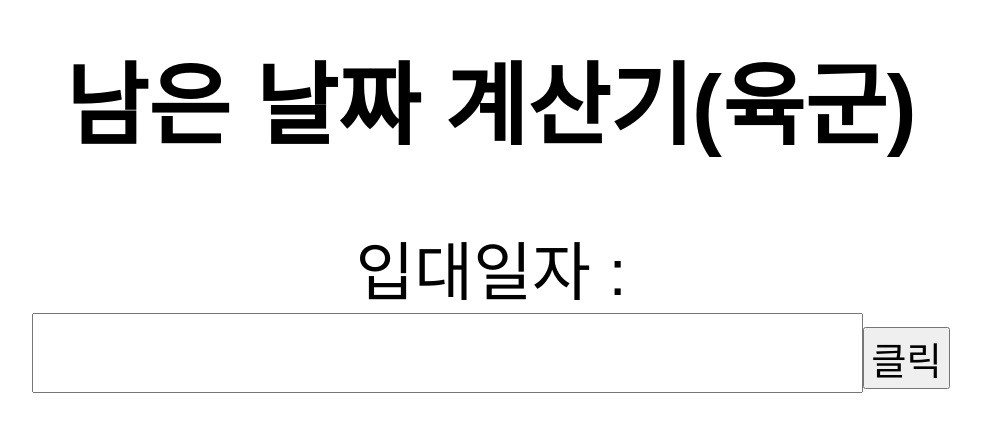
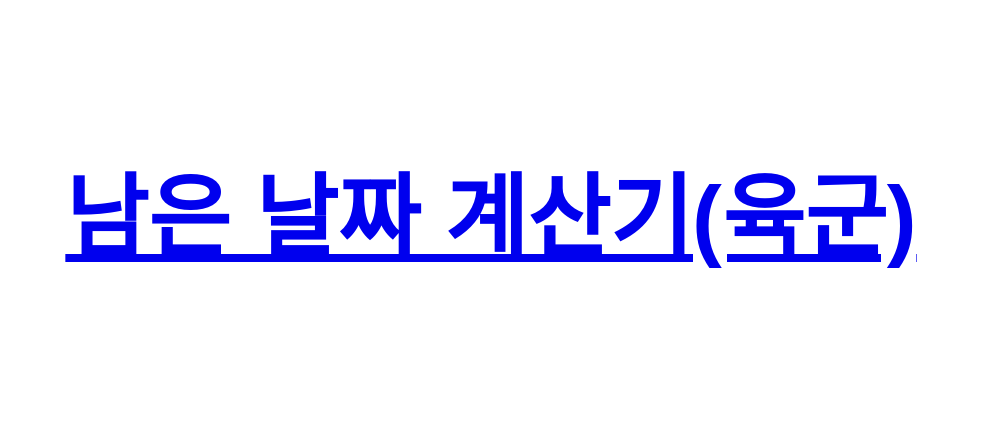
Before and after one commit to unbroken2650/army-calculator, a plain HTML site: page index.html in a window 1280 px wide. Shown: the part 279-710 px from the top of the page, without its empty margins (149-1130 px from the left). Drawn offline with Linux system fonts and the light colour scheme; a web font is replaced by a local one.

Commit message:
Update index.html

```diff
--- a/index.html
+++ b/index.html
@@ -17,10 +17,7 @@
 <body>
     <div>
         <center>
-            <h1 class="title">남은 날짜 계산기(육군)</h1>
-            <p id="input">입대일자 : <input type="text" id="date"></p>
-            <div id="dischargeDay" class="date"> </div>
-            <div id="percentLeft" class="percent"> </div>
+            <a href="/calculator.html" class = "title"><h1 class="title">남은 날짜 계산기(육군)</h1></a>
         </center>
     </div>
 </body>
```
